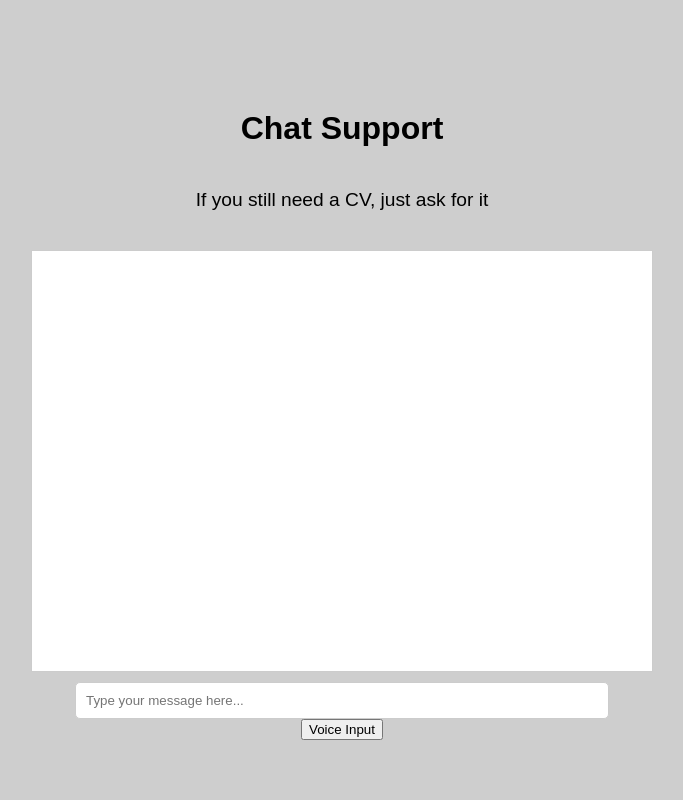
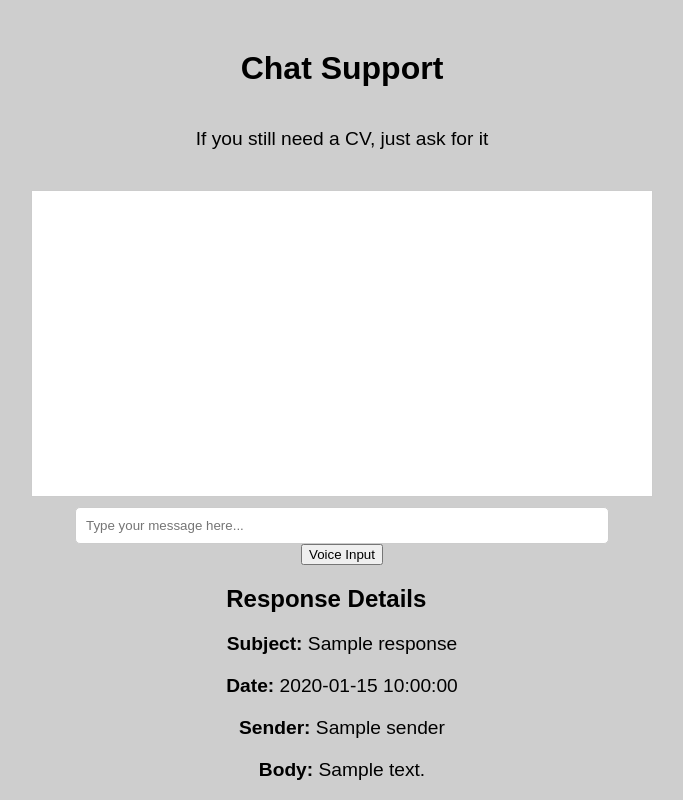
Before and after one commit to kanchang12/upwork_Tom, a Flask app: template templates/index.html in a window 1280 px wide. Shown: the whole page, without its empty margins (298-981 px from the left). Run offline with Flask 3, Linux system fonts and the light colour scheme; the template is opened without the code that fills it: most values are stand-ins (such as "Sample title", 1, 10 or a date in 2020).

Commit message:
Update index.html

```diff
--- a/templates/index.html
+++ b/templates/index.html
@@ -82,8 +82,18 @@ p {
     <div class="background-image"></div>
     <div class="overlay"></div>
     <div id="chat-container"></div>
+
     <input type="text" id="message-input" placeholder="Type your message here...">
     <button id="voice-input-btn">Voice Input</button>
+
+    <div id="response-details">
+        <h2>Response Details</h2>
+        <p><strong>Subject:</strong> {% if response.subject %}{{ response.subject }}{% endif %}</p>
+        <p><strong>Date:</strong> {% if response.date %}{{ response.date }}{% endif %}</p>
+        <p><strong>Sender:</strong> {% if response.sender %}{{ response.sender }}{% endif %}</p>
+        <p><strong>Body:</strong> {{ response.body }}</p>
+    </div>
+
 
     <script>
         document.getElementById('message-input').addEventListener('keypress', function (e) {
@@ -98,7 +108,7 @@ p {
         });
 
         function sendMessage(message) {
-            let chatContainer = document.getElementById('chat-container');
+  const chatContainer = document.getElementById('chat-container');
   chatContainer.innerHTML += `<p><strong>You:</strong> ${message}</p>`;
 
   fetch('/chat', {
@@ -108,13 +118,17 @@ p {
     },
     body: `message=${message}`
   })
-            .then(response => response.json())
+  .then(response => response.json())  // Moved inside the callback
   .then(data => {
-                chatContainer.innerHTML += `<p><strong>Companion:</strong> ${data.response}</p>`;
+    document.getElementById('response-details').innerHTML = `
+      <h2>Response Details</h2>
+      <p><strong>Subject:</strong> ${data.response.subject ? data.response.subject : ''}</p>
+      <p><strong>Date:</strong> ${data.response.date ? data.response.date : ''}</p>
+      <p><strong>Sender:</strong> ${data.response.sender ? data.response.sender : ''}</p>
+      <p><strong>Body:</strong> ${data.response.body}</p>
+    `;
     chatContainer.scrollTop = chatContainer.scrollHeight;
-
-                // Read aloud the response
-                speak(data.response);
+    speak(data.response); // Assuming a speak function exists
   })
   .catch(error => {
     console.error('Error:', error);
```
Lines whose indentation alone changed are shown as unchanged.
